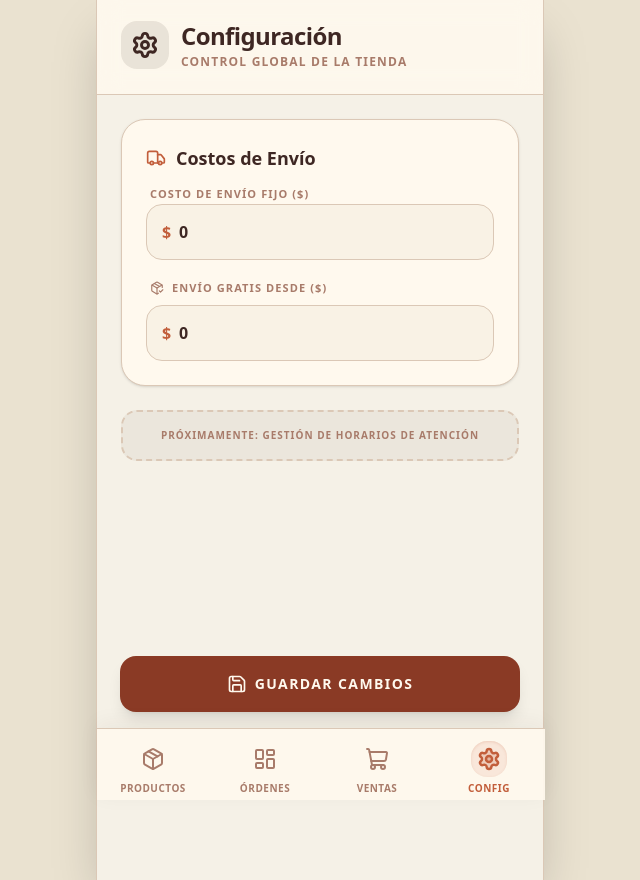
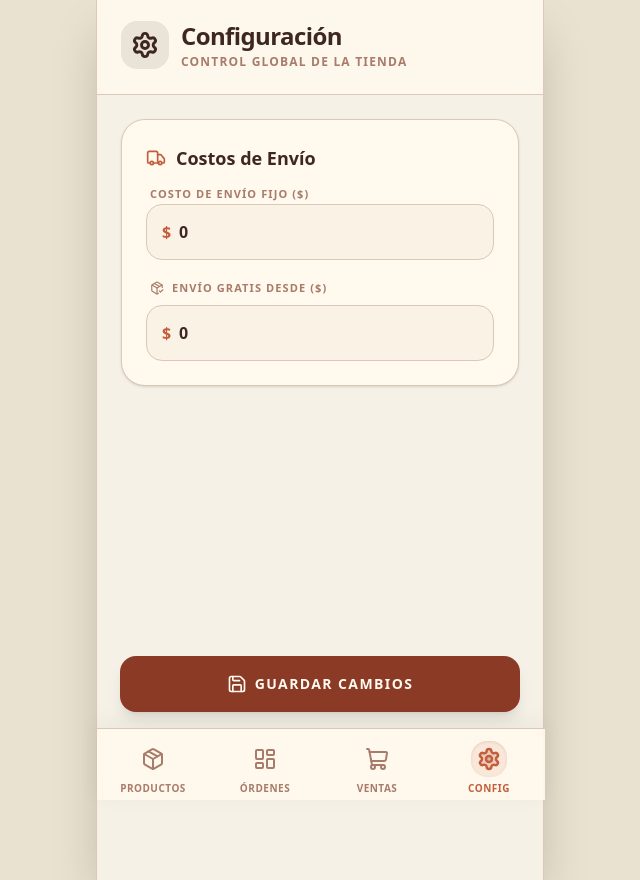
Before and after one commit to gabrielmartinezuba-cyber/elhornerito.gchu, a Next.js app: page /admin/settings in a window 1280 px wide. Shown: the whole page, without its empty margins (320-960 px from the left). Built offline with nearby package versions, Linux system fonts and the light colour scheme; no server answers; the database is empty.

Commit message:
feat: eliminar proximamente

```diff
--- a/src/app/admin/settings/page.tsx
+++ b/src/app/admin/settings/page.tsx
@@ -102,12 +102,7 @@ export default function SettingsPage() {
           </div>
         </motion.div>
 
-        {/* Business Intel Placeholder? Or status? */}
-        <div className="p-4 bg-[#3E2723]/5 border-2 border-dashed border-[#DBC8B6] rounded-2xl text-center">
-          <p className="text-[10px] font-bold text-[#A87B6A] uppercase tracking-widest">
-            Próximamente: Gestión de Horarios de Atención
-          </p>
-        </div>
+
       </div>
 
       {/* Floating Save Button */}
```
